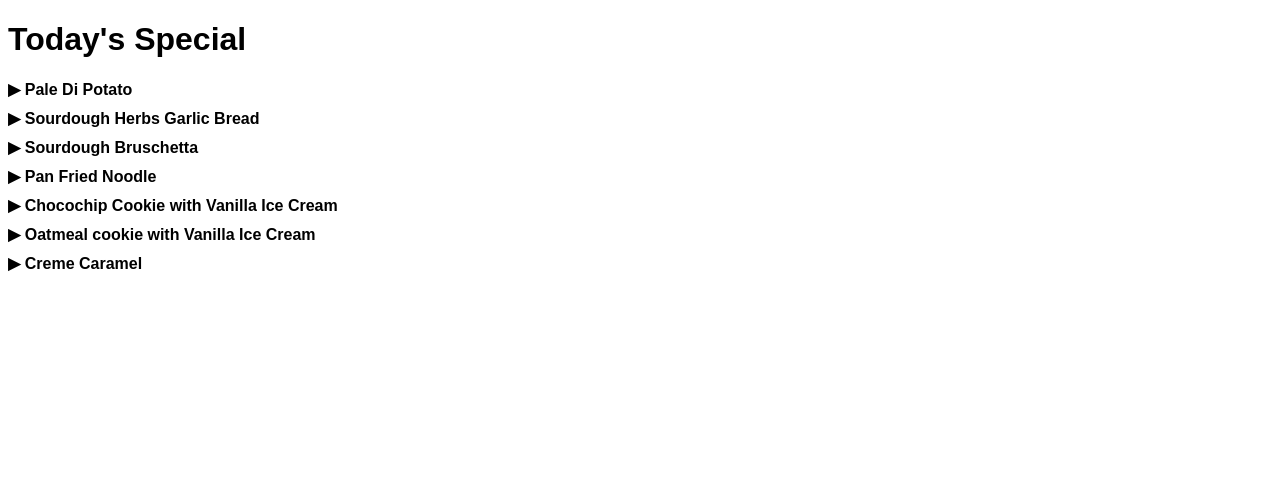
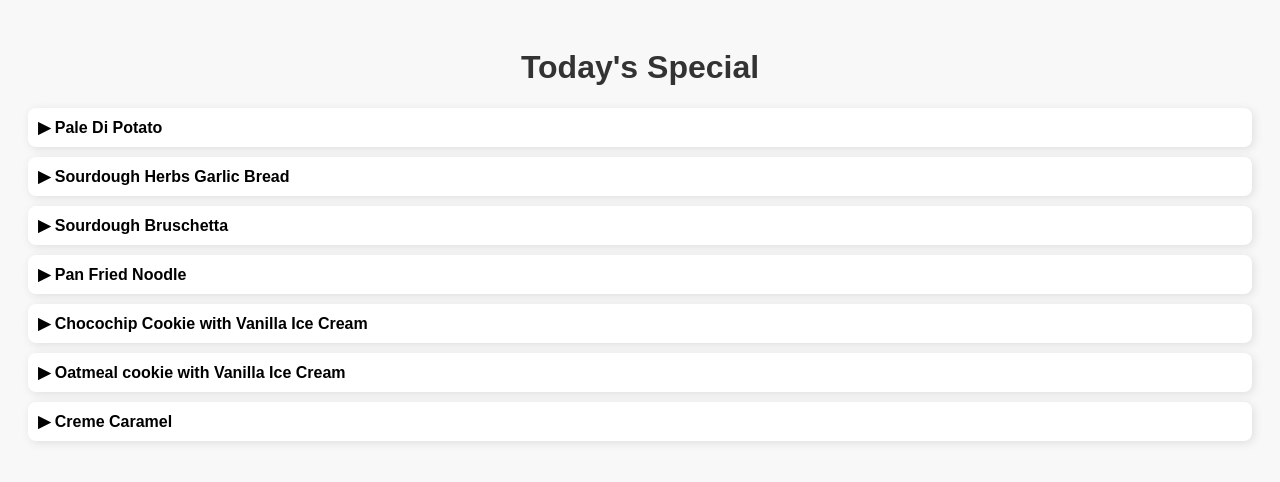
Before and after one commit to archit0311/todaysspecial, a website: page tsp.html in a window 1280 px wide. Drawn offline with Linux system fonts and the light colour scheme.

Commit message:
Update tsp.html

```diff
--- a/tsp.html
+++ b/tsp.html
@@ -5,11 +5,25 @@
     <meta name="viewport" content="width=device-width, initial-scale=1.0">
     <title>Olive & Brew - Today's Special</title>
     <style>
-        body { font-family: Arial, sans-serif; }
-        .menu-item { cursor: pointer; margin: 10px 0; }
-        .menu-item span { font-weight: bold; }
-        .menu-description { display: none; margin-left: 20px; }
-    </style>
+    body { font-family: Arial, sans-serif; padding: 20px; background-color: #f8f8f8; }
+    h1 { text-align: center; color: #333; }
+    .menu-item {
+        cursor: pointer;
+        margin: 10px 0;
+        padding: 10px;
+        background: #fff;
+        border-radius: 8px;
+        box-shadow: 2px 2px 10px rgba(0,0,0,0.1);
+    }
+    .menu-item span { font-weight: bold; }
+    .menu-description {
+        display: none;
+        margin-left: 20px;
+        color: #555;
+        font-size: 14px;
+    }
+</style>
+
 </head>
 <body>
     <h1>Today's Special</h1>
```
